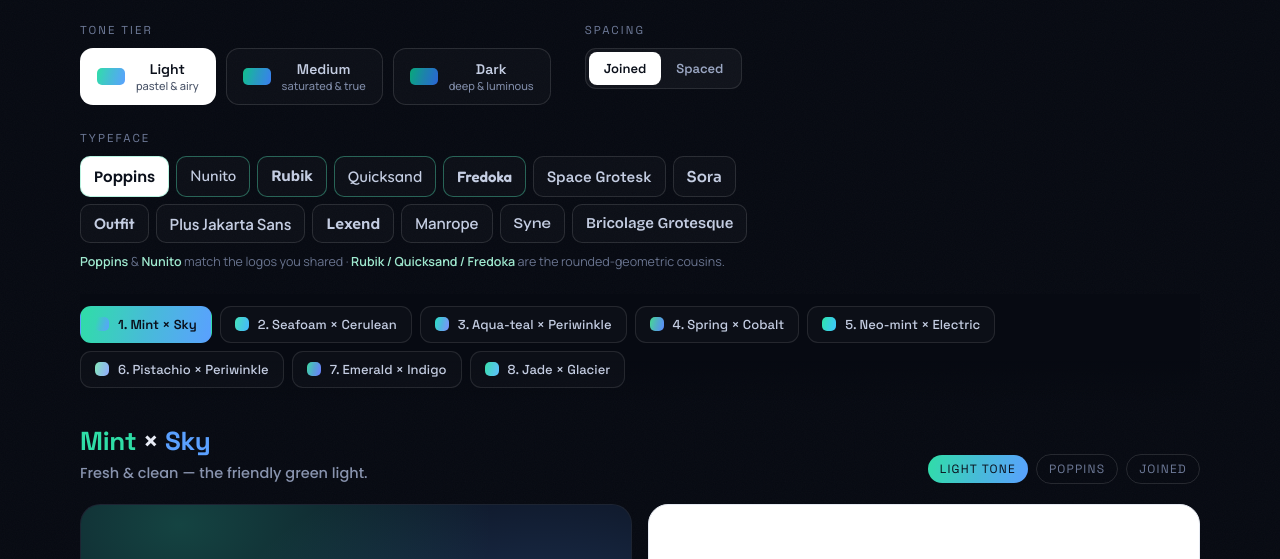
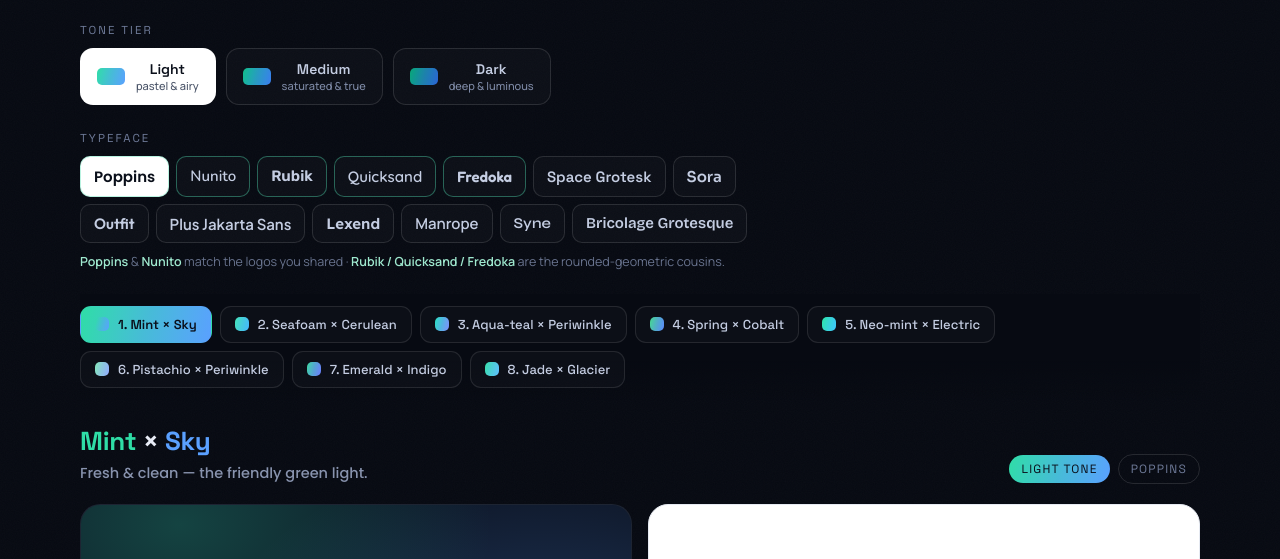
Before and after one commit to ianfromindy/goagentic-brand, a plain HTML site: page index.html in a window 1280 px wide. Shown: the part 193-752 px from the top of the page. Drawn offline with nearby package versions, Linux system fonts and the light colour scheme.

Commit message:
Remove spacing toggle — lock wordmark to joined
Co-Authored-By: Claude Opus 4.8 (1M context) <noreply@anthropic.com>

```diff
--- a/index.html
+++ b/index.html
@@ -75,7 +75,6 @@
   .mark{font-family:var(--font),sans-serif;font-weight:700;letter-spacing:-.03em;line-height:1;display:inline-flex;align-items:center;white-space:nowrap}
   .mark .go{color:var(--g)} .mark .ag{color:var(--b)}
   .stage.dark .mark .go{color:var(--gGlow)} .stage.dark .mark .ag{color:var(--bGlow)}
-  .sp{display:inline-block;width:.30em;flex:none}
   .xl{font-size:clamp(40px,8vw,84px)} .lg{font-size:clamp(32px,6vw,56px)}
   .gmark{font-family:var(--font),sans-serif;font-weight:700;letter-spacing:-.03em;line-height:1;background:var(--grad);-webkit-background-clip:text;background-clip:text;color:transparent}
   .chev{display:inline-block;width:.58em;height:.58em;margin-right:.26em;flex:none;position:relative}
@@ -155,10 +154,6 @@
     <div>
       <div class="ctl-lbl">Tone tier</div>
       <div class="tier" id="tier"></div>
-    </div>
-    <div>
-      <div class="ctl-lbl">Spacing</div>
-      <div class="pv-seg" id="space"></div>
     </div>
   </div>
 
@@ -242,21 +237,18 @@ const FONTS=[
   {n:'Bricolage Grotesque', css:"'Bricolage Grotesque'"},
 ];
 
-let tier='light', active=0, spacing='joined';
+let tier='light', active=0;
 let activeFont="'Poppins'";
 let previewTheme = window.matchMedia && window.matchMedia('(prefers-color-scheme: dark)').matches ? 'dark' : 'light';
 
 const tierEl=document.getElementById('tier');
 const fontsEl=document.getElementById('fonts');
-const spaceEl=document.getElementById('space');
 const tabsEl=document.getElementById('tabs');
 const panelEl=document.getElementById('panel');
 
 // wordmark builders (respect spacing)
-function wm(){ return spacing==='spaced'
-  ? `<span class="go">go</span><span class="sp"></span><span class="ag">agentic</span>`
-  : `<span class="go">go</span><span class="ag">agentic</span>`; }
-function gtext(){ return spacing==='spaced' ? 'go agentic' : 'goagentic'; }
+function wm(){ return `<span class="go">go</span><span class="ag">agentic</span>`; }
+function gtext(){ return 'goagentic'; }
 
 // tone buttons
 Object.keys(TIERS).forEach(t=>{
@@ -266,14 +258,6 @@ Object.keys(TIERS).forEach(t=>{
   b.innerHTML=`<span class="grad" style="background:${grad(TIERS[t][0].g,TIERS[t][0].b)}"></span><span>${m.name}<small>${m.desc}</small></span>`;
   b.onclick=()=>{tier=t;[...tierEl.children].forEach((el,n)=>el.classList.toggle('on',Object.keys(TIERS)[n]===t));buildTabs();render();};
   tierEl.appendChild(b);
-});
-
-// spacing seg
-[['joined','Joined'],['spaced','Spaced']].forEach(([v,lbl])=>{
-  const b=document.createElement('button');
-  b.textContent=lbl; b.className=(v===spacing?'on':'');
-  b.onclick=()=>{spacing=v;[...spaceEl.children].forEach(el=>el.classList.toggle('on',el.textContent===lbl));render();};
-  spaceEl.appendChild(b);
 });
 
 // font chips
@@ -321,7 +305,6 @@ function panelHTML(s){
       <div class="sys-tags">
         <span class="tag tone" style="background:${s.grad}">${m.name} tone</span>
         <span class="tag">${fontName}</span>
-        <span class="tag">${spacing}</span>
       </div>
     </div>
 
```
